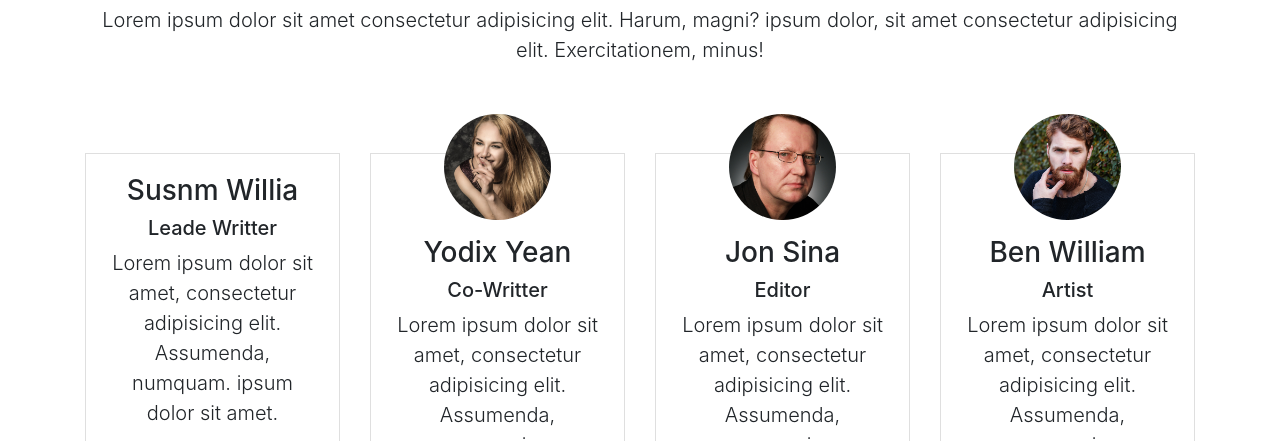
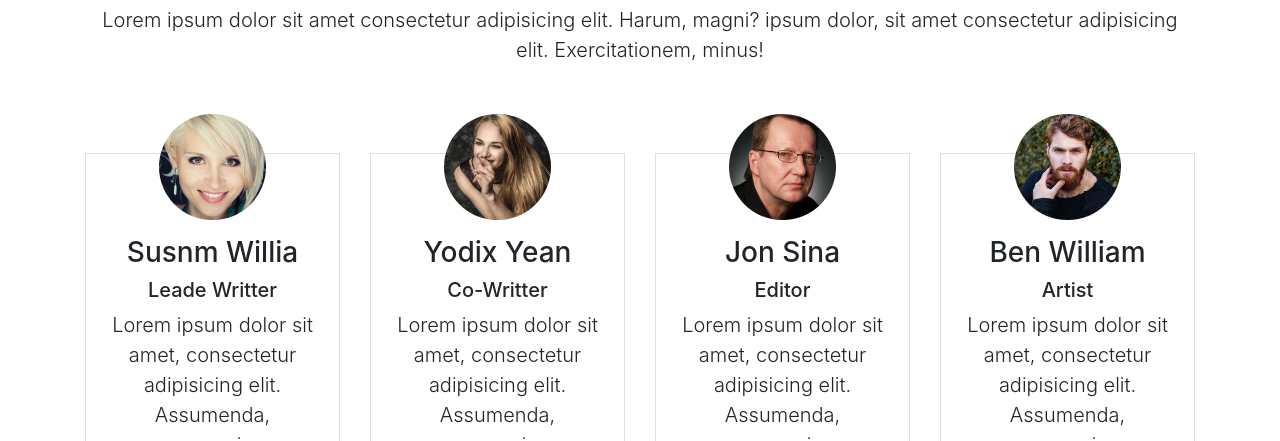
Before and after one commit to NoyonWeb/project_mizux, a plain HTML site: page index.html in a window 1280 px wide. Shown: the part 1770-2211 px from the top of the page. Drawn offline with Linux system fonts and the light colour scheme.

Commit message:
Update index.html

```diff
--- a/index.html
+++ b/index.html
@@ -188,7 +188,7 @@
                 <div class="col-lg-3 col-md-6">
                     <div class="card">
                         <div class="card-body">
-
+                            <img src="img/person1.jpg" alt="parson1" class="img-fluid rounded-circle w-50 mb-3">
                             <h3>Susnm Willia</h3>
                             <h5>Leade Writter</h5>
                             <p class="lead">Lorem ipsum dolor sit amet, consectetur adipisicing elit. Assumenda, numquam. ipsum dolor sit amet.</p>
```
